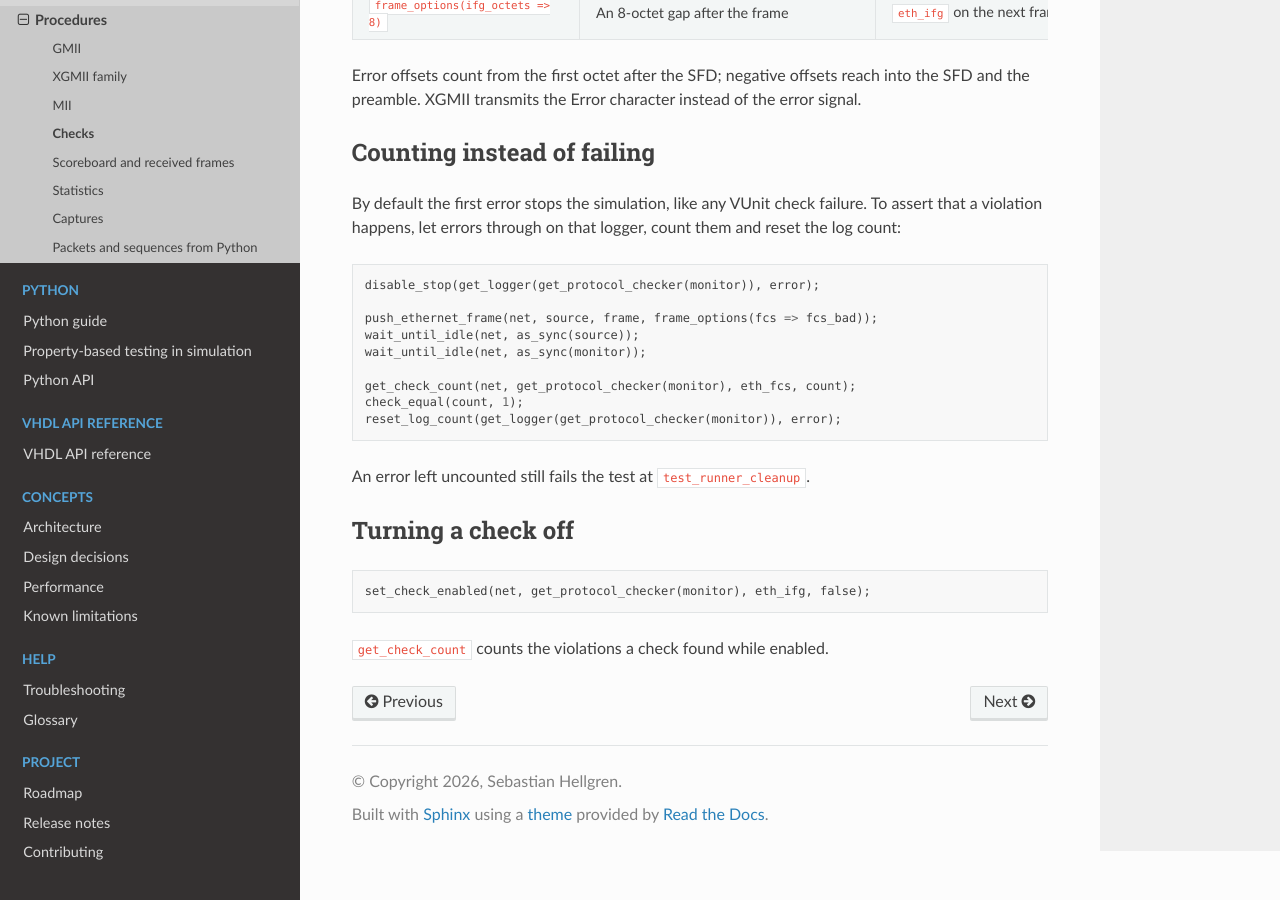
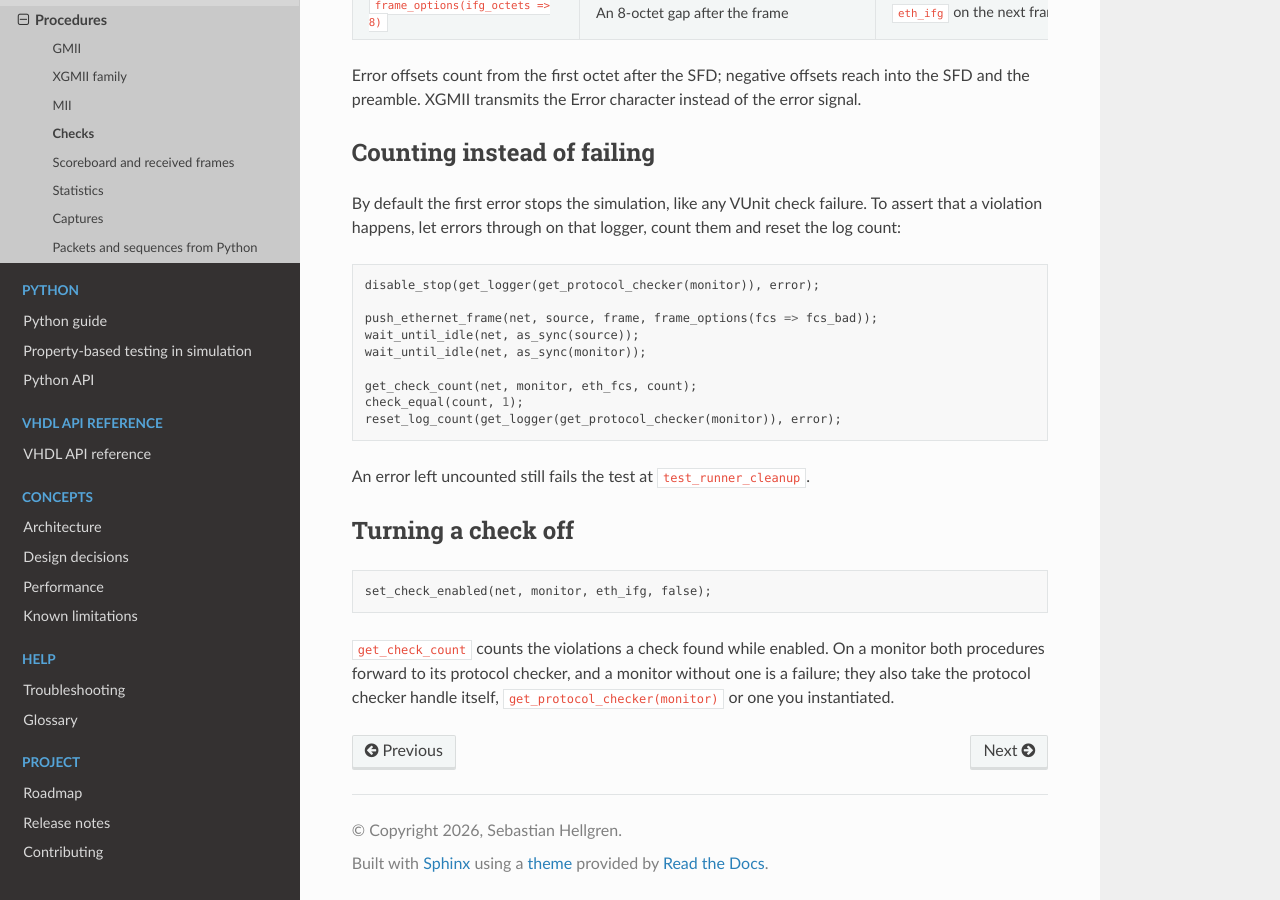
Before and after one commit to ru551n/awesome-vunit-vcs, a Sphinx documentation site: the page built from docs/ethernet/checks.rst, in a window 1280 px wide and 900 px high, scrolled down 1721 px. Built offline with Sphinx 7.4.7 and the Read the Docs theme 3.1.0, drawn with Linux system fonts in a browser that asks for light colours.

Commit message:
Forward set_check_enabled and get_check_count from a monitor
Monitors of every interface take set_check_enabled and get_check_count,
including the reference form, and forward them to their protocol checker, so
tests no longer need get_protocol_checker(monitor). A monitor without a
protocol checker is a failure on its logger. The tests, examples and checks
page use the short form; the VCI tests cover forwarding, the missing checker
and two sessions for one id.

Co-Authored-By: Claude Opus 5 (1M context) <noreply@anthropic.com>
Claude-Session: https://claude.ai/code/session_01JeHASFecKb8GC7N4zgs1rr

```diff
--- a/docs/ethernet/checks.rst
+++ b/docs/ethernet/checks.rst
@@ -149,7 +149,7 @@ violation happens, let errors through on that logger, count them and reset the l
    wait_until_idle(net, as_sync(source));
    wait_until_idle(net, as_sync(monitor));
 
-   get_check_count(net, get_protocol_checker(monitor), eth_fcs, count);
+   get_check_count(net, monitor, eth_fcs, count);
    check_equal(count, 1);
    reset_log_count(get_logger(get_protocol_checker(monitor)), error);
 
@@ -160,6 +160,8 @@ Turning a check off
 
 .. code-block:: vhdl
 
-   set_check_enabled(net, get_protocol_checker(monitor), eth_ifg, false);
+   set_check_enabled(net, monitor, eth_ifg, false);
 
-``get_check_count`` counts the violations a check found while enabled.
+``get_check_count`` counts the violations a check found while enabled. On a monitor both procedures
+forward to its protocol checker, and a monitor without one is a failure; they also take the protocol
+checker handle itself, ``get_protocol_checker(monitor)`` or one you instantiated.
--- a/docs/release_notes/unreleased.rst
+++ b/docs/release_notes/unreleased.rst
@@ -46,7 +46,7 @@ Breaking changes to the VHDL API
      - A monitor does not; pass ``protocol_checker => default_<interface>_protocol_checker`` or
        instantiate ``<interface>_protocol_checker``. Violations are logged by the protocol checker.
    * - ``set_check_enabled``, ``get_check_count`` on a monitor
-     - On its protocol checker: ``get_protocol_checker(monitor)``.
+     - Still on the monitor, forwarded to its protocol checker; a monitor without one is a failure.
    * - ``send_ethernet_frame(net, source, data, fcs => fcs_bad)``
      - ``push_ethernet_frame(net, source, data, frame_options(fcs => fcs_bad))``
    * - ``send_ethernet_packet(net, source, "Ether()/IP()")``, a Scapy expression string
```
Also changed, not shown: 9 other files.
